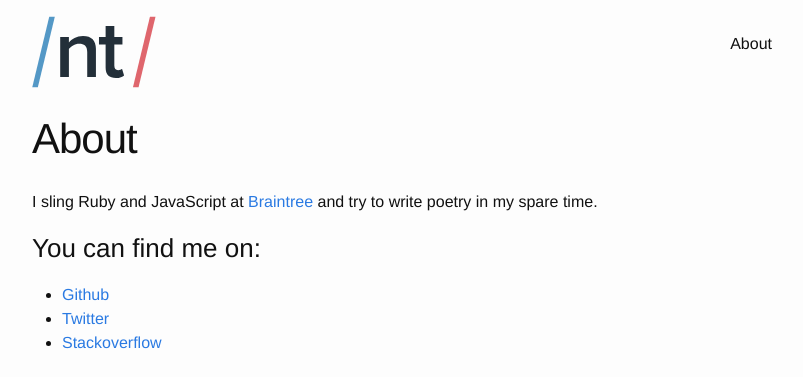
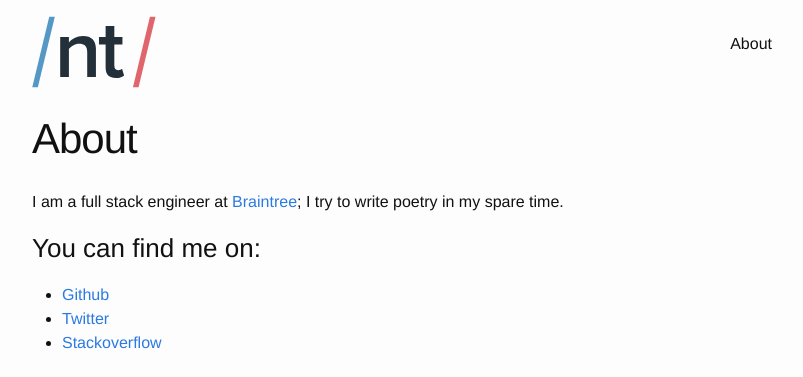
Before and after one commit to NickTomlin/nicktomlin.github.io, a Jekyll site: the page built from about.md, in a window 1280 px wide. Shown: the top 377 px of the page, without its empty margins (238-1041 px from the left). Built offline with Jekyll 4.4.1, drawn with Linux system fonts in a browser that asks for light colours.

Commit message:
Update description

```diff
--- a/about.md
+++ b/about.md
@@ -4,7 +4,7 @@
 permalink: /about/
 ---
 
-I sling Ruby and JavaScript at [Braintree](https://braintreepayments.com) and try to write poetry in my spare time.
+I am a full stack engineer at [Braintree](https://braintreepayments.com); I try to write poetry in my spare time.
 
 ### You can find me on:
 
```
